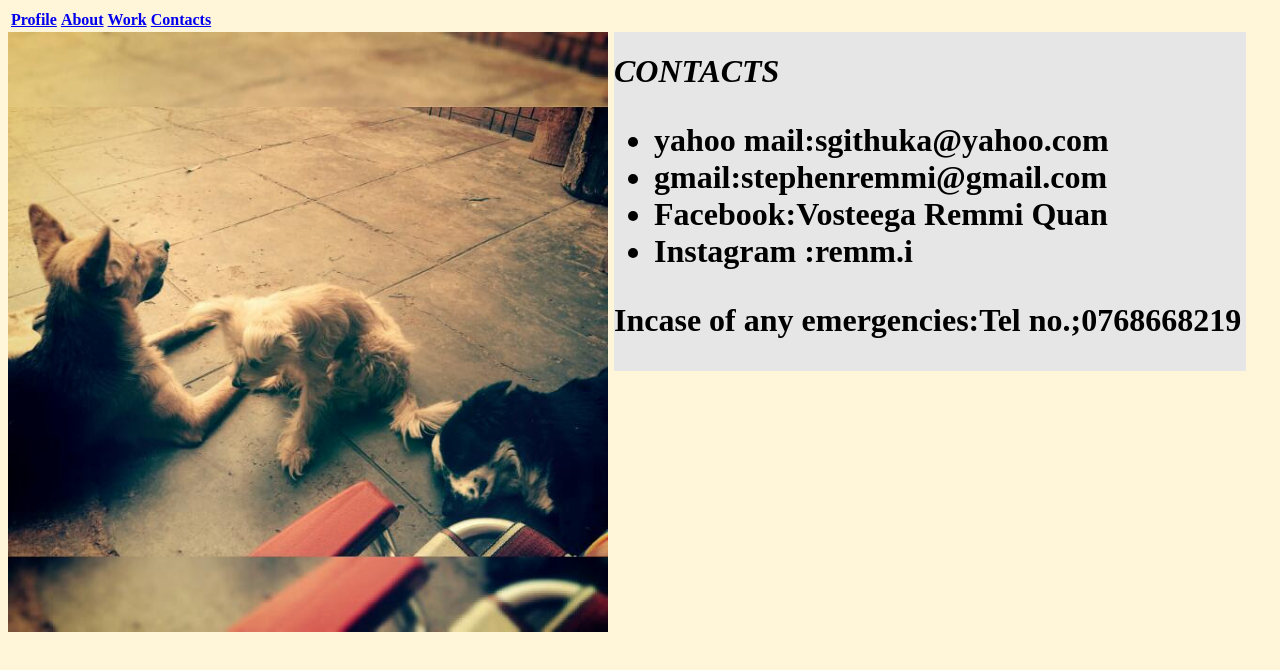
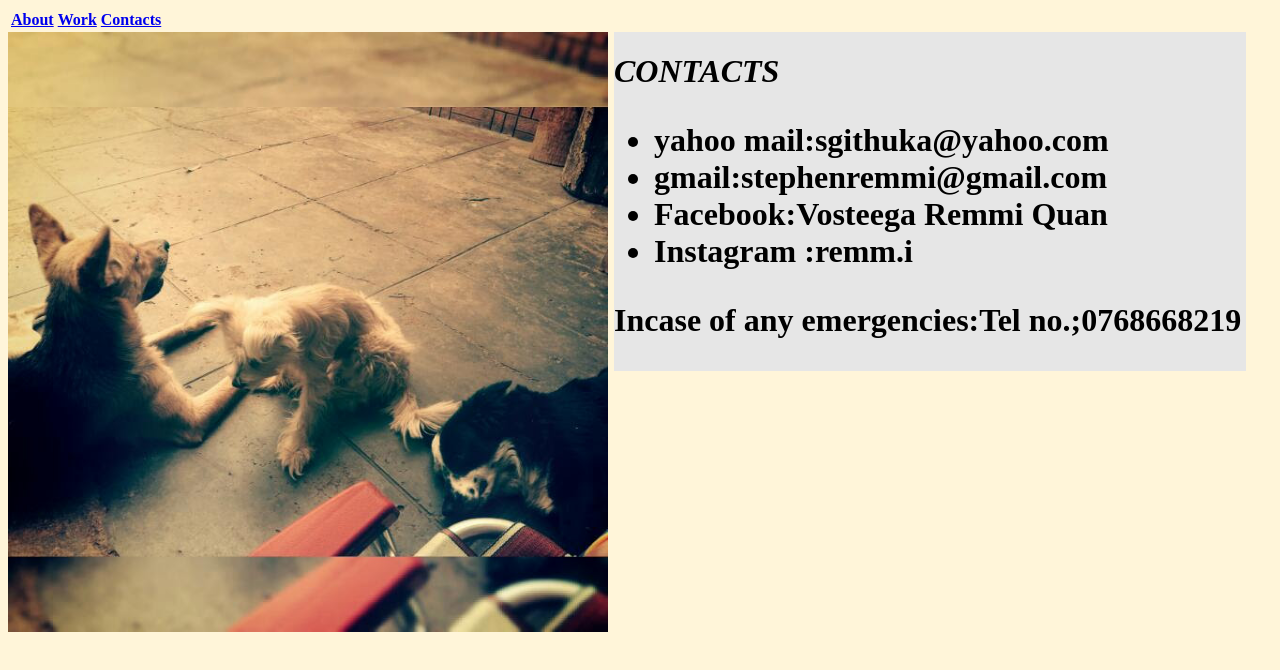
Before and after one commit to Stephenremmi/contacts, a plain HTML site: page index.html in a window 1280 px wide. Drawn offline with Linux system fonts and the light colour scheme.

Commit message:
Add index.html

```diff
--- a/contact.html
+++ b/index.html
@@ -7,17 +7,15 @@
   <table>
     <thead>
       <tr>
-        <th>
-  <a href="file:///home/remmi/Documents/Portfolio-landing-page.html/Profile/profile.html">Profile</a>
+
+<th>
+<a href=" https://stephenremmi.github.io/portfolio-landing-pg/">About</a>
 </th>
 <th>
-<a href="file:///home/remmi/Documents/Portfolio-landing-page.html/About/About.html">About</a>
+<a href="https://stephenremmi.github.io/Work/">Work</a>
 </th>
 <th>
-<a href="file:///home/remmi/Documents/Portfolio-landing-page.html/work/work.html">Work</a>
-</th>
-<th>
-<a href="file:///home/remmi/Documents/Portfolio-landing-page.html/contact/contact.html"> <span id="contacts">Contacts</span></a>
+<a href="#"> <span id="contacts">Contacts</span></a>
 </th>
 </tr>
 </thead>
```
